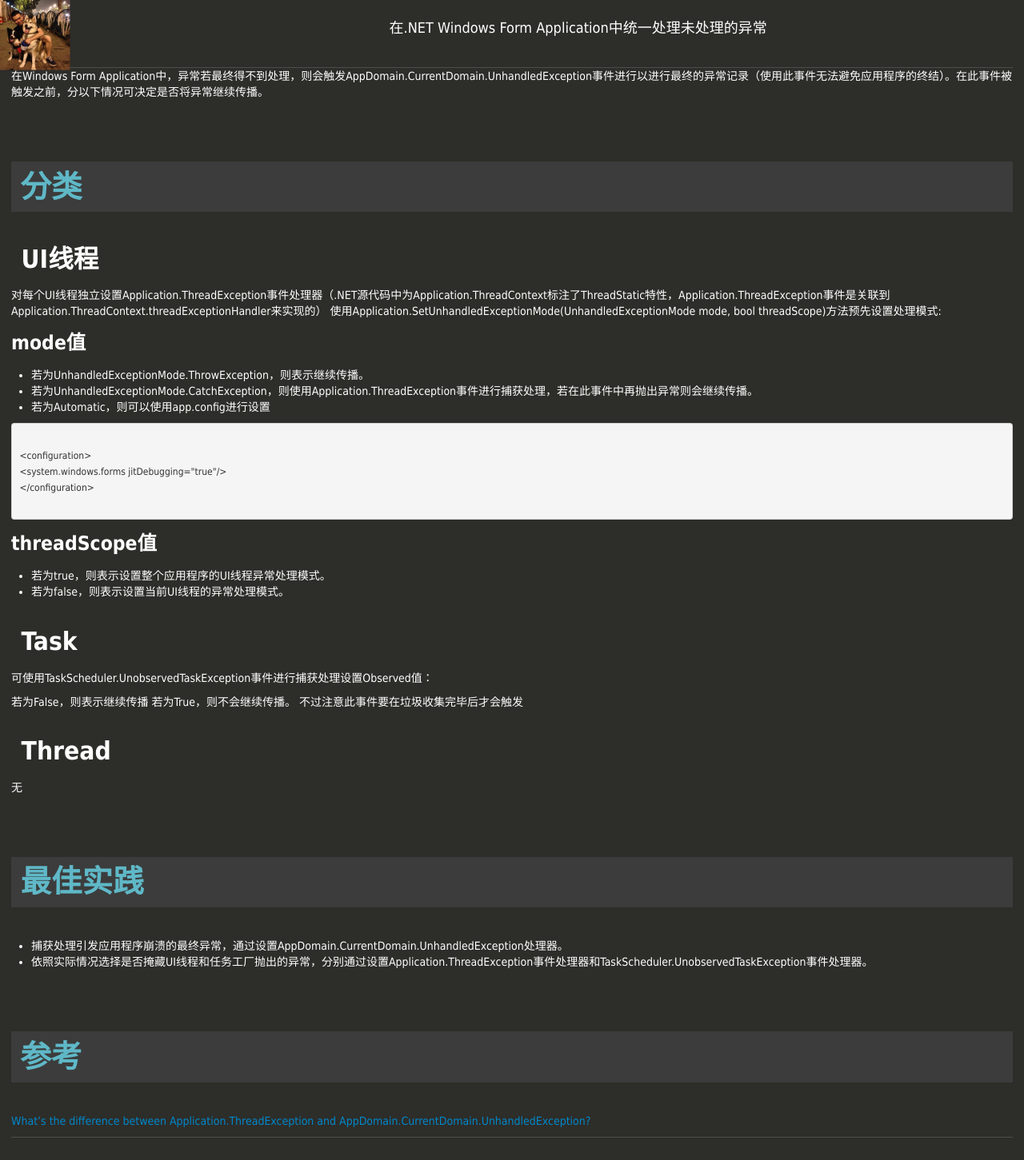
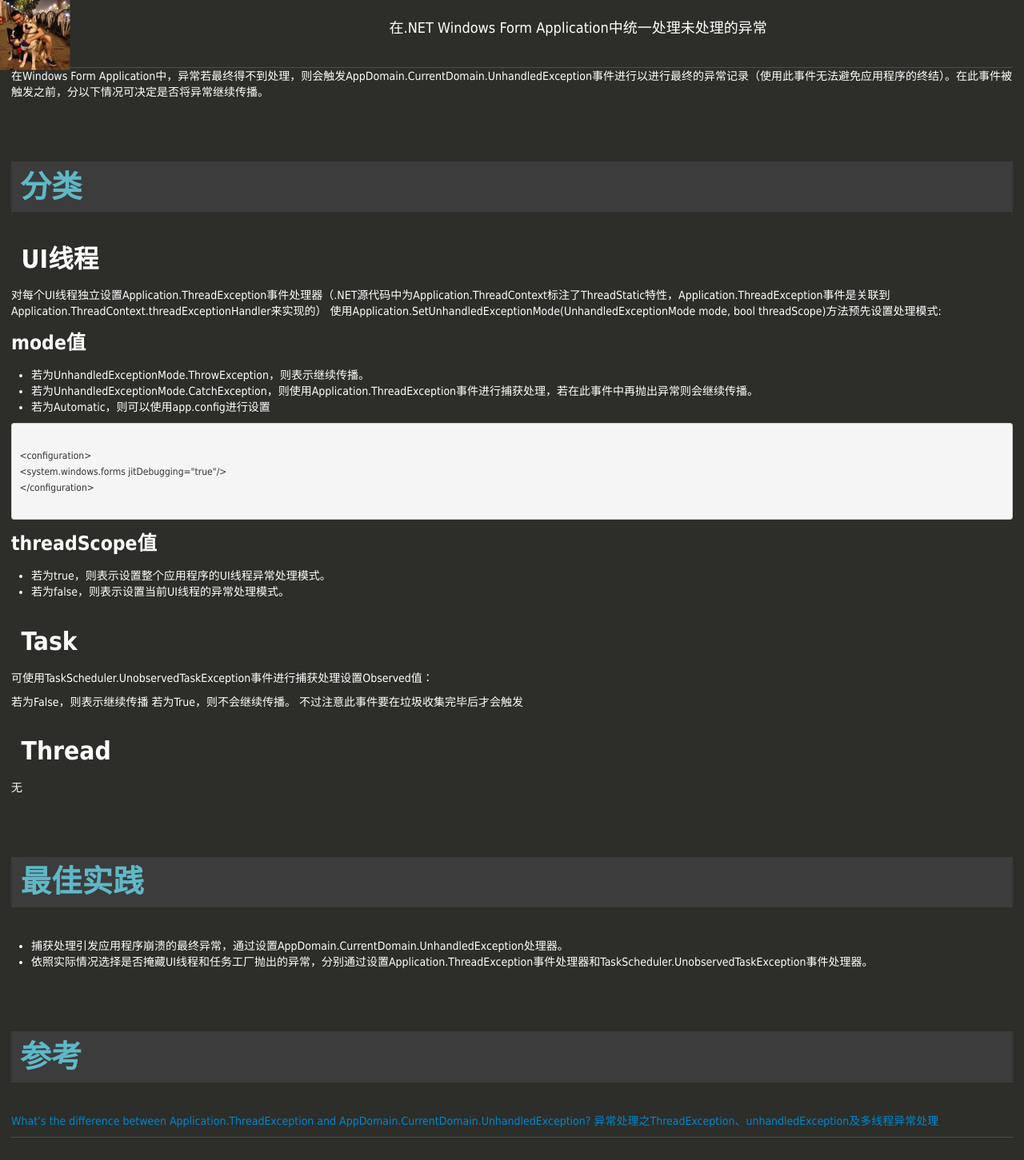
Before and after one commit to will-beta/will-beta.github.io, a Jekyll site: the page built from _posts/2014-9-5-windows-form-exception-handle.md, in a window 1280 px wide. Shown: the whole page at 80% size. Built offline with Jekyll 4.4.1, drawn with Linux system fonts in a browser that asks for light colours; nearby versions of some CDN libraries; comment, search, counter and statistics services are not loaded; a style sheet for code colours, icons or effects is not loaded.

Commit message:
Update 2014-9-5-windows-form-exception-handle.md

```diff
--- a/_posts/2014-9-5-windows-form-exception-handle.md
+++ b/_posts/2014-9-5-windows-form-exception-handle.md
@@ -65,3 +65,4 @@ sitemap:
 
 # 参考
 [What's the difference between Application.ThreadException and AppDomain.CurrentDomain.UnhandledException?](http://stackoverflow.com/questions/2014562/whats-the-difference-between-application-threadexception-and-appdomain-currentd)
+[异常处理之ThreadException、unhandledException及多线程异常处理](http://www.cnblogs.com/luminji/archive/2011/01/05/1926033.html)
```
